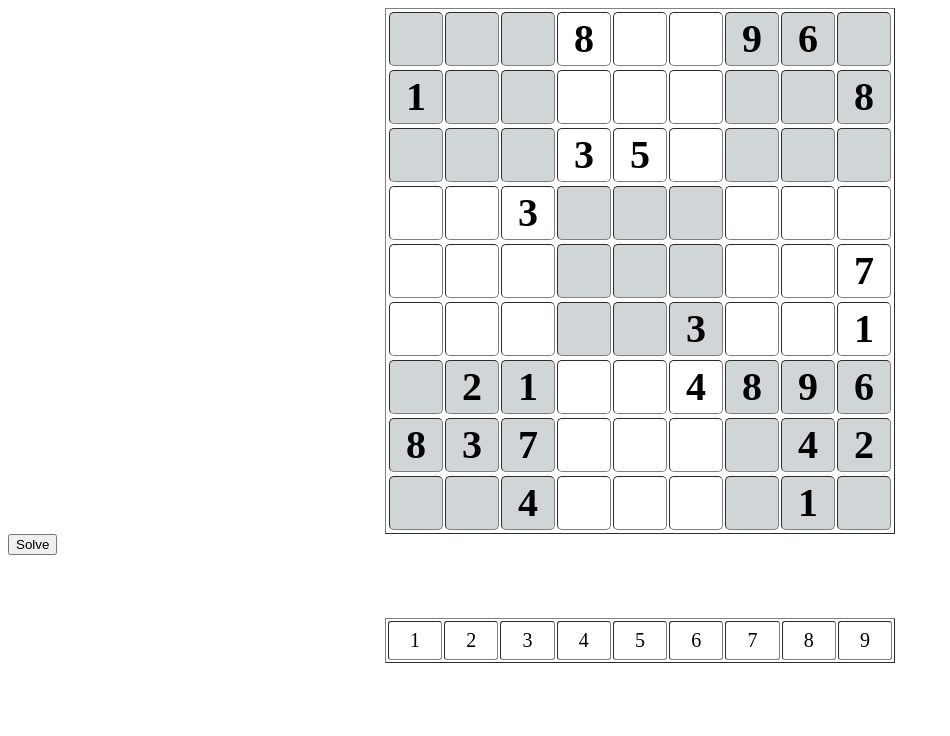
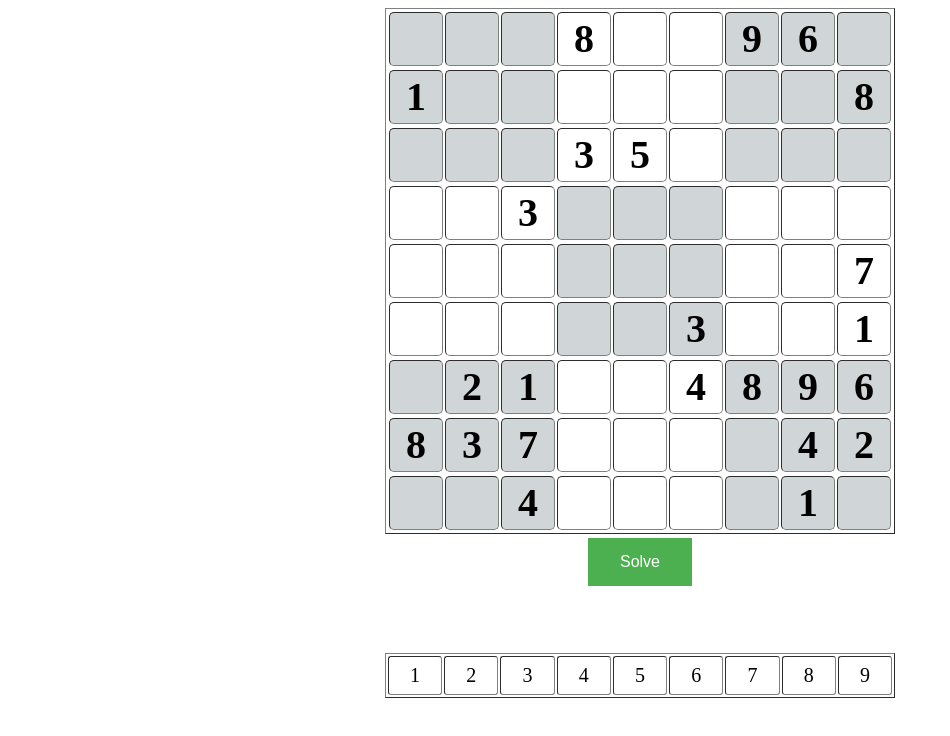
Before and after one commit to Emil-Ilnicki/Sudoku, an Electron app: page hard.html in a window 1280 px wide. Shown: the whole page, without its empty margins (0-950 px from the left). Drawn offline with nearby package versions, Linux system fonts and the light colour scheme.

Commit message:
Update number.css
Added styling for the solve button

```diff
--- a/numbers.css
+++ b/numbers.css
@@ -1,6 +1,24 @@
 #sudokuGrid{
   margin: auto;
   padding: 0;
+}
+
+#solveBtn{
+  text-align: center;
+}
+
+#solveButton{
+  margin-top: 10%;
+  background-color: #4CAF50;
+  border: none;
+  color: white;
+  padding: 15px 32px;
+  text-align: center;
+  text-decoration: none;
+  display: inline-block;
+  font-size: 16px;
+  margin: 4px 2px;
+  cursor: pointer;
 }
 
 .boxEdit{
```
